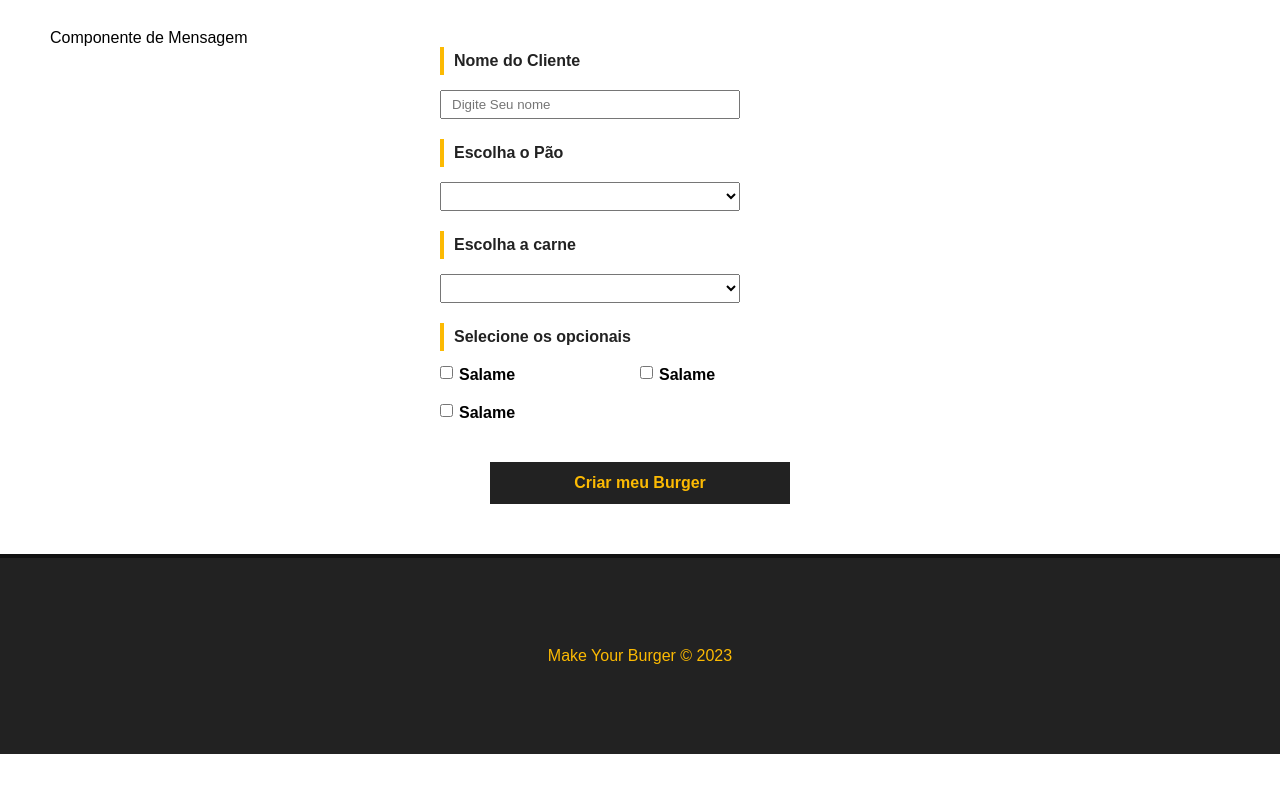
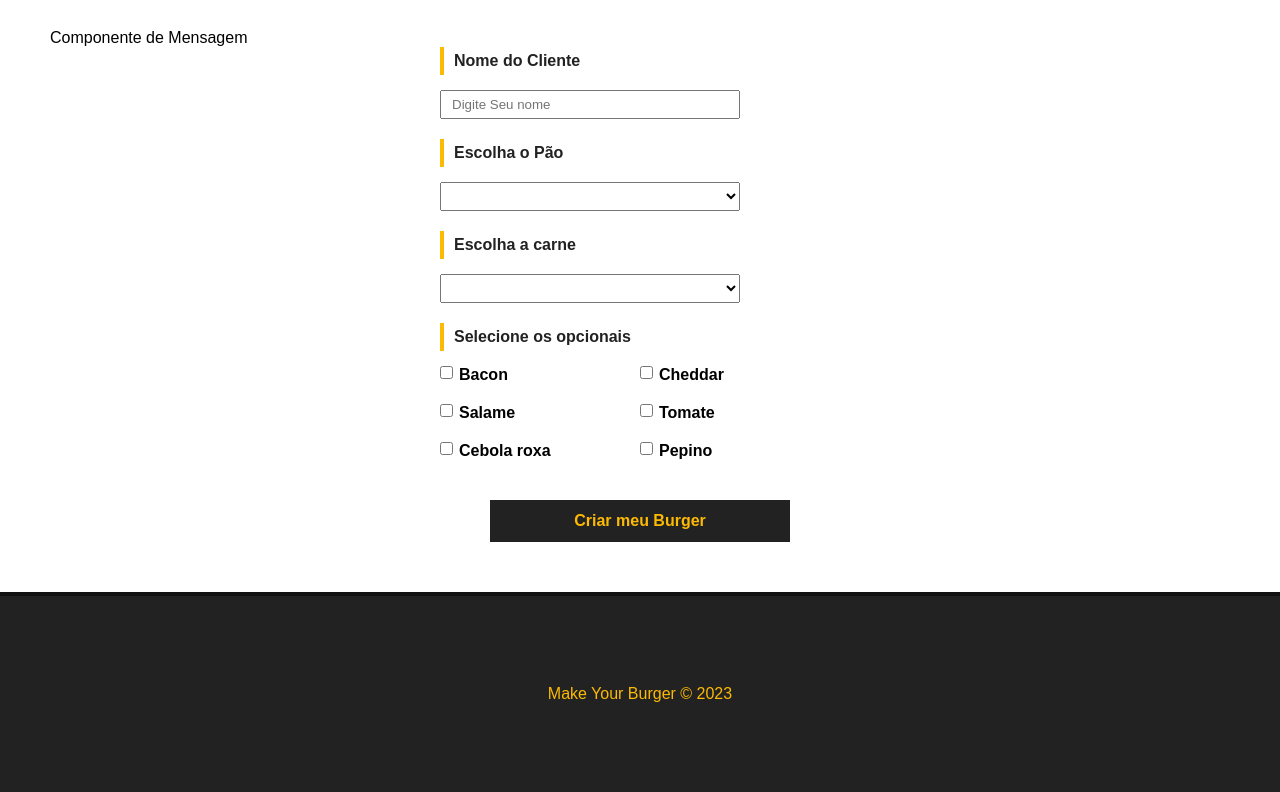
Before and after one commit to Lucassimon98/Make-Your-Burger, a Vue app: page / in a window 1280 px wide. Shown: the part 677-1469 px from the top of the page. Before the commit the page ends 1431 px from the top, so only its background shows below. Built offline with nearby package versions, Linux system fonts and the light colour scheme; data requests are answered from the project's data file.

Commit message:
Resgatando dados do DB.json e inserindo no formulário

```diff
--- a/src/components/BurgerForm.vue
+++ b/src/components/BurgerForm.vue
@@ -11,29 +11,21 @@
                     <label for="pao">Escolha o Pão</label>
                     <select name="pao" id="pao" v-model="pao">
                         <option value="">Selecione o seu pão</option>
-                        <option value="integral">Integral</option>
+                        <option v-for="pao in paes" :key="pao.id" :value="pao.tipo">{{ pao.tipo }}</option>
                     </select>
                 </div>
                 <div class="input-container">
                     <label for="carne">Escolha a carne</label>
                     <select name="carne" id="carne" v-model="carne">
                         <option value="">Selecione sua carne</option>
-                        <option value="maminha">Maminha</option>
+                        <option v-for="carne in carnes" :key="carne.id" :value="carne.tipo">{{ carne.tipo }}</option>
                     </select>
                 </div>
                 <div class="input-container" id="opcionais-container">
                     <label id="opcionais-title" for="opcionais">Selecione os opcionais</label>
-                    <div class="checkbox-container">
-                        <input type="checkbox" name="opcionais" v-model="opcionais" value="salame">
-                        <span>Salame</span>
-                    </div>
-                    <div class="checkbox-container">
-                        <input type="checkbox" name="opcionais" v-model="opcionais" value="salame">
-                        <span>Salame</span>
-                    </div>
-                    <div class="checkbox-container">
-                        <input type="checkbox" name="opcionais" v-model="opcionais" value="salame">
-                        <span>Salame</span>
+                    <div class="checkbox-container" v-for="opcional in opcionaisdata" :key="opcional.id">
+                        <input type="checkbox" name="opcionais" v-model="opcionais" :value="opcional.tipo">
+                        <span>{{ opcional.tipo }}</span>
                     </div>
                 </div>
                 <div class="input-container">
@@ -46,7 +38,33 @@
 
 <script>
 export default {
-    name: 'BurgerForm'
+    name: 'BurgerForm',
+    data(){
+        return {
+            paes: null,
+            carnes: null,
+            opcionaisdata: null,
+            nome: null,
+            pao: null,
+            carne: null,
+            opcionais: [],
+            status: "Solicitado",
+            msg: null
+        }
+    },
+    methods: {
+        async getIngredientes() {
+            const req = await fetch("http://localhost:3000/ingredientes");
+            const data = await req.json();
+
+            this.paes = data.paes;
+            this.carnes = data.carnes;
+            this.opcionaisdata = data.opcionais;
+        }
+    },
+    mounted() {
+        this.getIngredientes()
+    }
 }
 </script>
 
```
